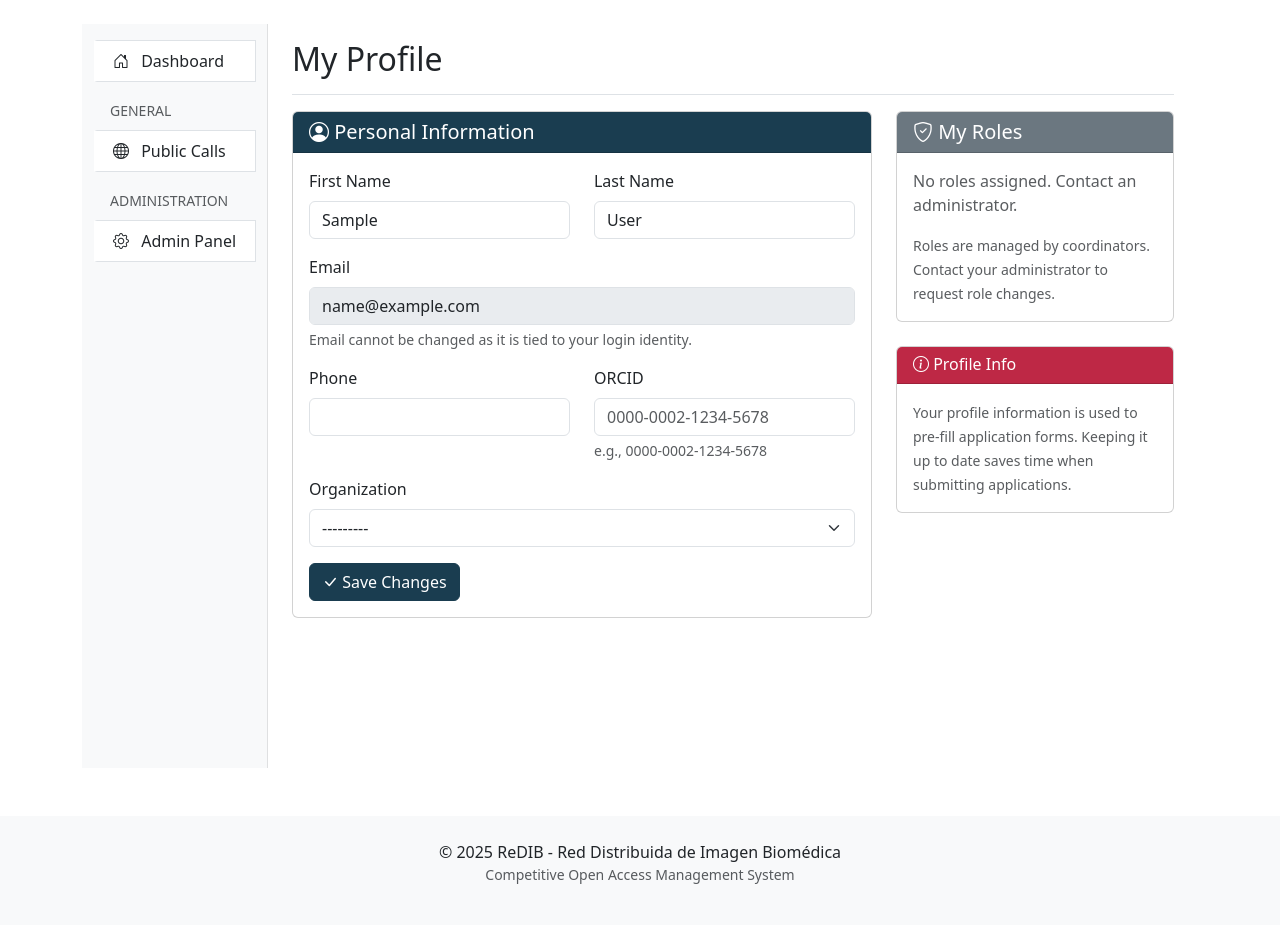
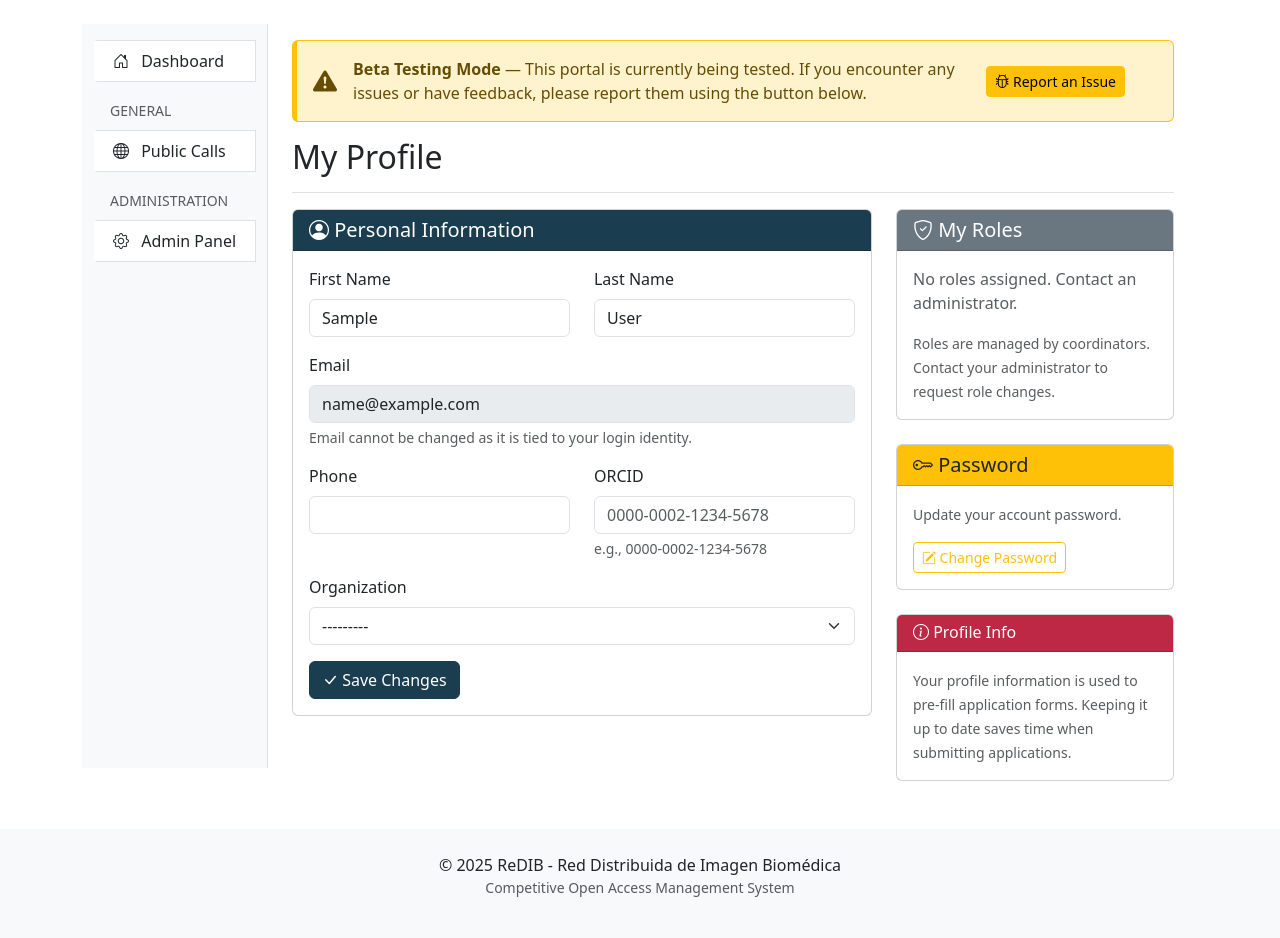
Before and after one commit to Rtasseff/ReDIB-Portal, a Django app: page /profile/ in a window 1280 px wide. Shown: the part 58-996 px from the top of the page. Before the commit the page ends 942 px from the top, so only its background shows below. Run offline with Django 5.2, Linux system fonts and the light colour scheme; the visitor is signed in with stand-in values (Sample User, id 1); data comes from the database, SQL or seed files in the repository; data that the repository does not hold is empty; parts of the project's set-up code (start-up, migrations or seed data) failed here and were passed over; some libraries are stand-ins or nearby versions.

Commit message:
Add password change link to profile and beta test banner
- Add "Change Password" button on profile page linking to allauth password change
- Add beta testing banner with SharePoint issue report link to all dashboard pages
  (clearly commented for easy removal after testing)

Co-Authored-By: Claude Opus 4.6 <noreply@anthropic.com>

```diff
--- a/templates/core/profile.html
+++ b/templates/core/profile.html
@@ -105,6 +105,19 @@
             </div>
         </div>
 
+        <!-- Password Change -->
+        <div class="card mb-4">
+            <div class="card-header bg-warning text-dark">
+                <h5 class="mb-0"><i class="bi bi-key"></i> Password</h5>
+            </div>
+            <div class="card-body">
+                <p class="mb-3"><small class="text-muted">Update your account password.</small></p>
+                <a href="{% url 'account_change_password' %}" class="btn btn-outline-warning btn-sm">
+                    <i class="bi bi-pencil-square"></i> Change Password
+                </a>
+            </div>
+        </div>
+
         <!-- Info Card -->
         <div class="card">
             <div class="card-header bg-info text-white">
--- a/templates/dashboard_base.html
+++ b/templates/dashboard_base.html
@@ -100,6 +100,32 @@
 
         <!-- Main Content -->
         <main class="col-md-9 ms-sm-auto col-lg-10 px-md-4">
+
+            <!-- ============================================================
+                 BETA TEST BANNER - Remove this entire block after testing
+                 This banner appears on every dashboard page to remind
+                 testers to report issues via the SharePoint form.
+                 ============================================================ -->
+            <div class="alert alert-warning alert-dismissible border-warning mt-3 mb-0" role="alert" style="border-left: 5px solid #ffc107;">
+                <div class="d-flex align-items-center">
+                    <div class="me-3" style="font-size: 1.5rem;">
+                        <i class="bi bi-exclamation-triangle-fill"></i>
+                    </div>
+                    <div class="flex-grow-1">
+                        <strong>Beta Testing Mode</strong> &mdash; This portal is currently being tested. If you encounter any issues or have feedback, please report them using the button below.
+                    </div>
+                    <div class="ms-3">
+                        <a href="https://redibicts.sharepoint.com/sites/ReDIBCoordination/_layouts/15/listforms.aspx?cid=MmRlYTk0YWMtNmYxNy00ZDcxLWE1ZmItNzE1MmNkODFkODcy&nav=MjZjNzUxMGEtY2IwOS00MTdmLTgwZGEtNmYwNGRkOTk3Yzg2"
+                           target="_blank"
+                           rel="noopener noreferrer"
+                           class="btn btn-warning btn-sm text-nowrap">
+                            <i class="bi bi-bug"></i> Report an Issue
+                        </a>
+                    </div>
+                </div>
+            </div>
+            <!-- END BETA TEST BANNER -->
+
             {% block dashboard_content %}
             <!-- Content goes here -->
             {% endblock %}
```
